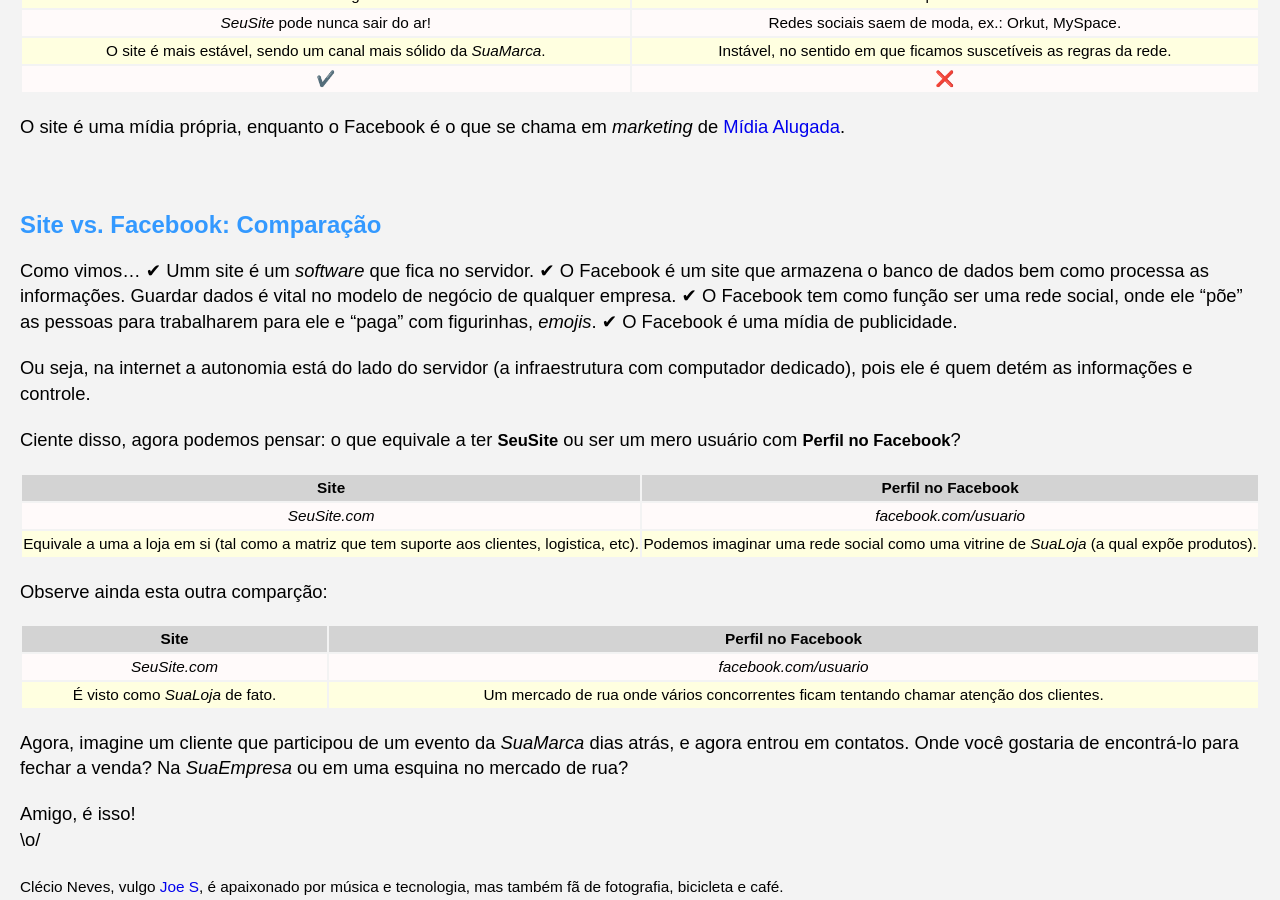
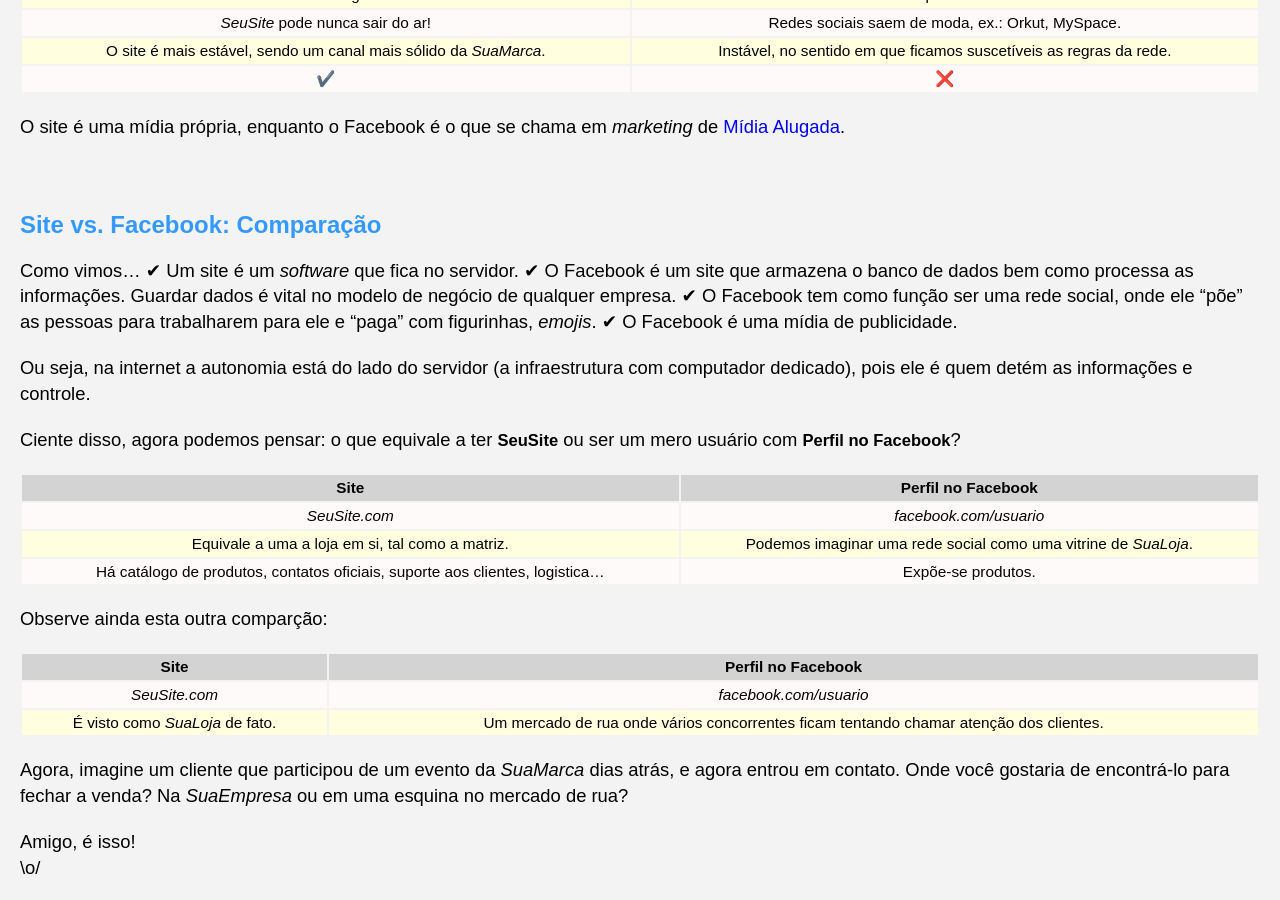
Before and after one commit to Joesynth/joesynth.github.io, a Jekyll site: the page built from _posts/2021-01-03-site-vs-rede-social.md, in a window 1280 px wide and 900 px high, scrolled down 2600 px. Built offline with Jekyll 4.4.1, drawn with Linux system fonts in a browser that asks for light colours; grey boxes are pictures that could not be loaded.

Commit message:
Update 2021-01-03-site-vs-rede-social.md

```diff
--- a/_posts/2021-01-03-site-vs-rede-social.md
+++ b/_posts/2021-01-03-site-vs-rede-social.md
@@ -92,7 +92,7 @@
 ## Site vs. Facebook: Comparação
 
 Como vimos...
-✔ Umm site é um *software* que fica no servidor.
+✔ Um site é um *software* que fica no servidor.
 ✔ O Facebook é um site que armazena o banco de dados bem como processa as informações. Guardar dados é vital no modelo de negócio de qualquer empresa.
 ✔ O Facebook tem como função ser uma rede social, onde ele "põe" as pessoas para trabalharem para ele e "paga" com figurinhas, *emojis*.
 ✔ O Facebook é uma mídia de publicidade.
@@ -104,7 +104,8 @@
 | Site | Perfil no Facebook |
 | :---: | :---: |
 |*SeuSite.com*|*facebook.com/usuario*|
-| Equivale a uma a loja em si (tal como a matriz que tem suporte aos clientes, logistica, etc). | Podemos imaginar uma rede social como uma vitrine de *SuaLoja* (a qual expõe produtos). |
+| Equivale a uma a loja em si, tal como a matriz. | Podemos imaginar uma rede social como uma vitrine de *SuaLoja*. |
+| Há catálogo de produtos, contatos oficiais, suporte aos clientes, logistica...| Expõe-se produtos.|
 
 Observe ainda esta outra comparção:
 
@@ -114,7 +115,7 @@
 |*SeuSite.com*|*facebook.com/usuario*|
 | É visto como *SuaLoja* de fato.|Um mercado de rua onde vários concorrentes ficam tentando chamar atenção dos clientes.|
 
-Agora, imagine um cliente que participou de um evento da *SuaMarca* dias atrás, e agora entrou em contatos.
+Agora, imagine um cliente que participou de um evento da *SuaMarca* dias atrás, e agora entrou em contato.
 Onde você gostaria de encontrá-lo para fechar a venda? Na *SuaEmpresa* ou em uma esquina no mercado de rua?
 
 
```
